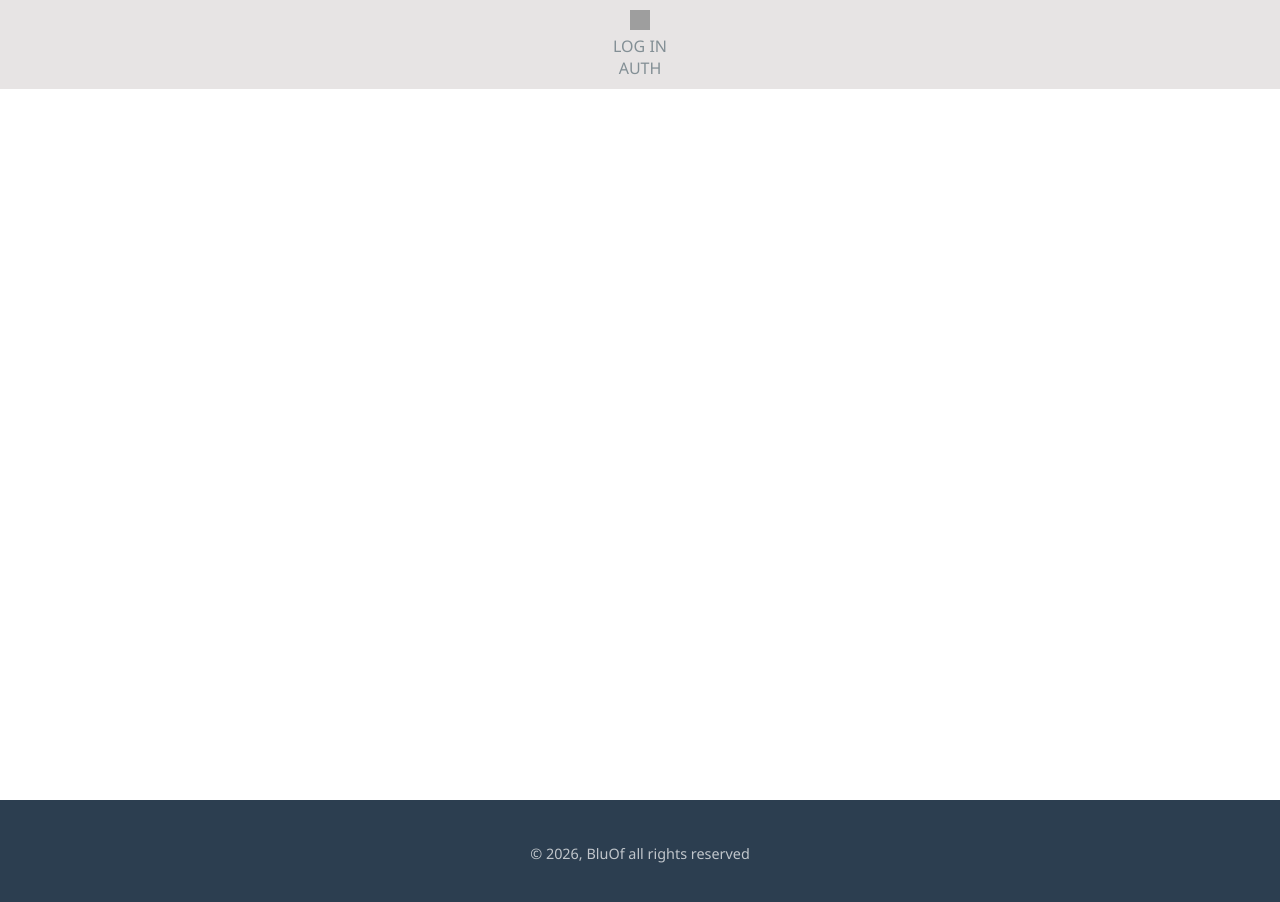
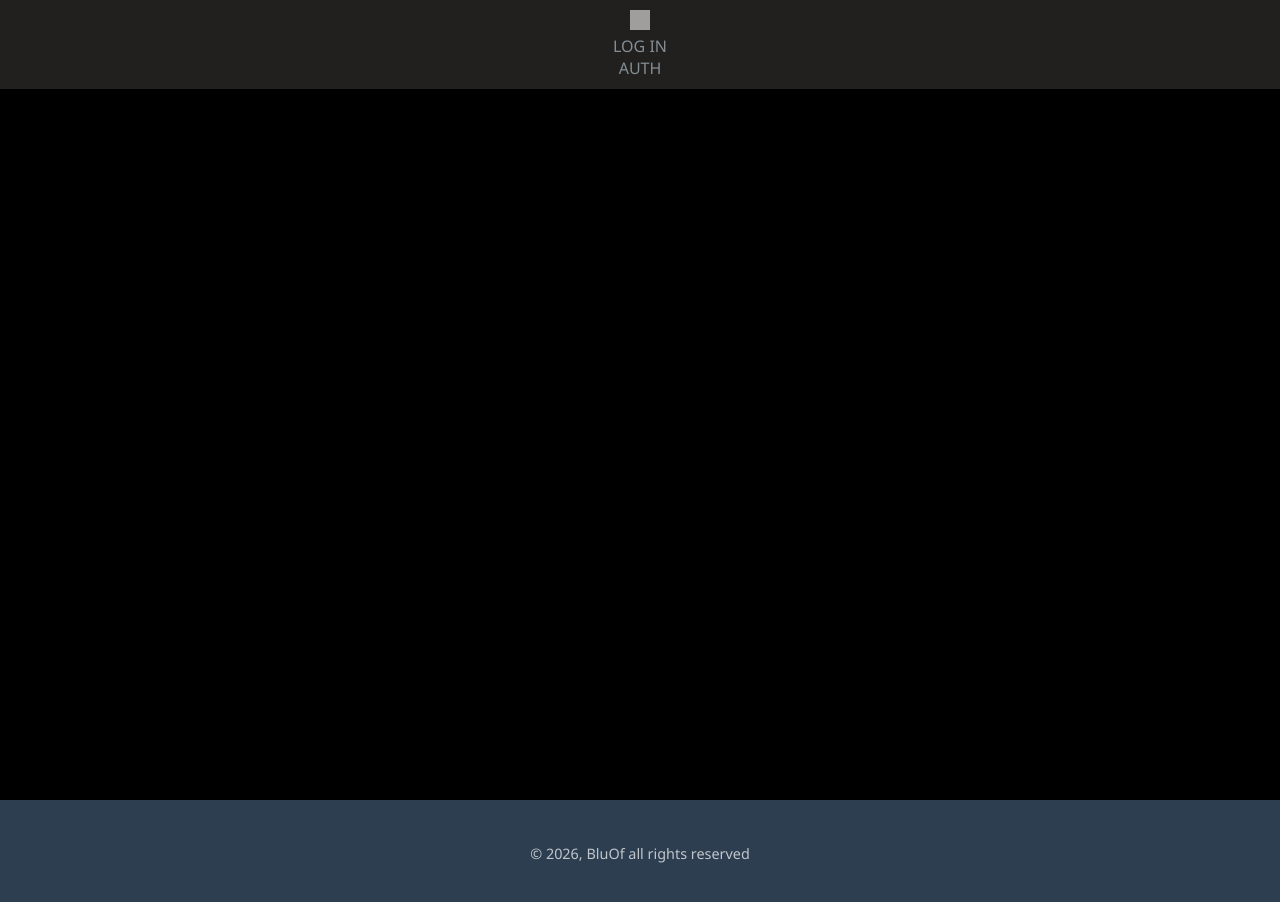
Before and after one commit to shaman2016scratch/BluOf, a React (Vite) app: page / in a window 1280 px wide. Shown: the top 902 px of the page. Built offline with nearby package versions, Linux system fonts and the light colour scheme; grey boxes are pictures that could not be loaded.

Commit message:
Update index.css

```diff
--- a/src/index.css
+++ b/src/index.css
@@ -1,3 +1,8 @@
+:root {
+	color-scheme: light;
+	color: rgba(255, 255, 255, 0.87);
+	background-color: #000000;
+}
 body {
     font-family: "Noto Sans", sans-serif;
     color: #000000;
```
